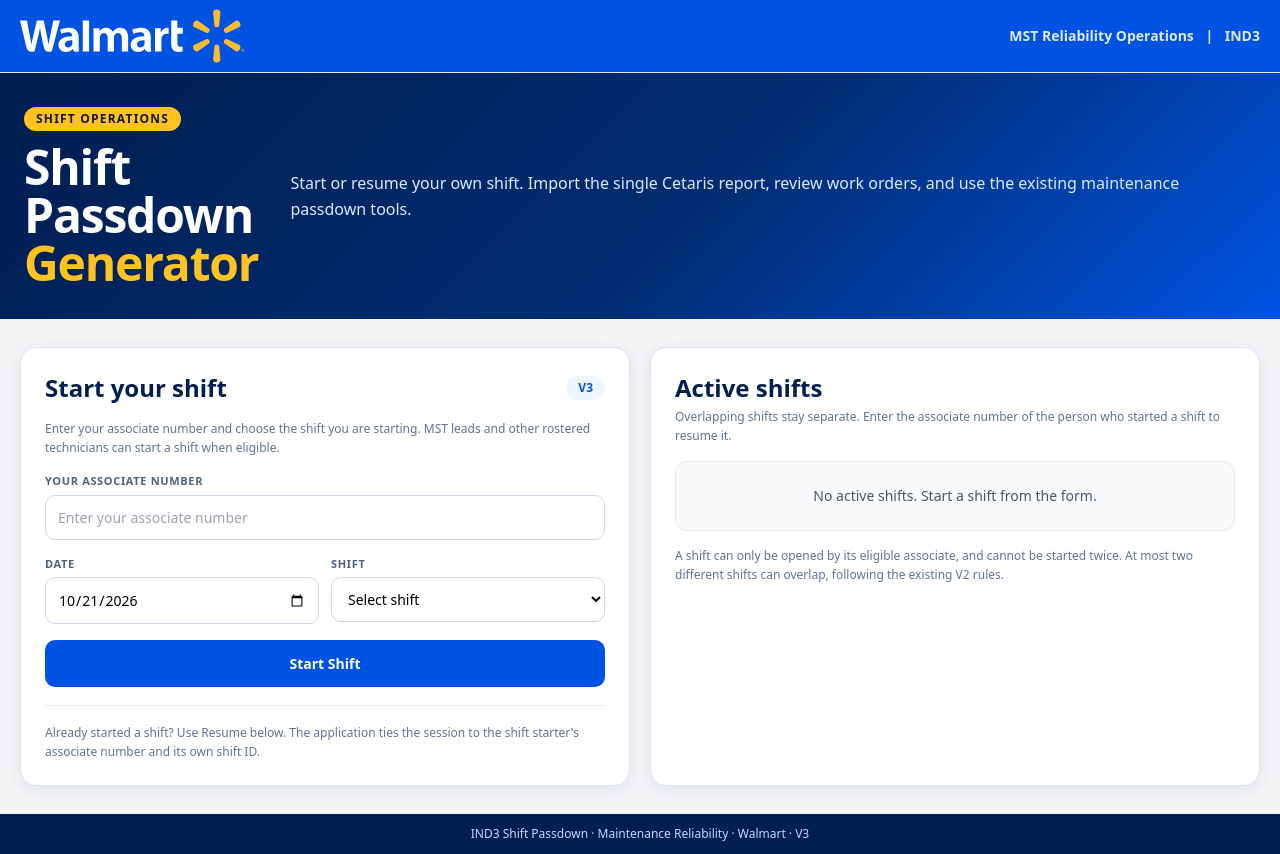
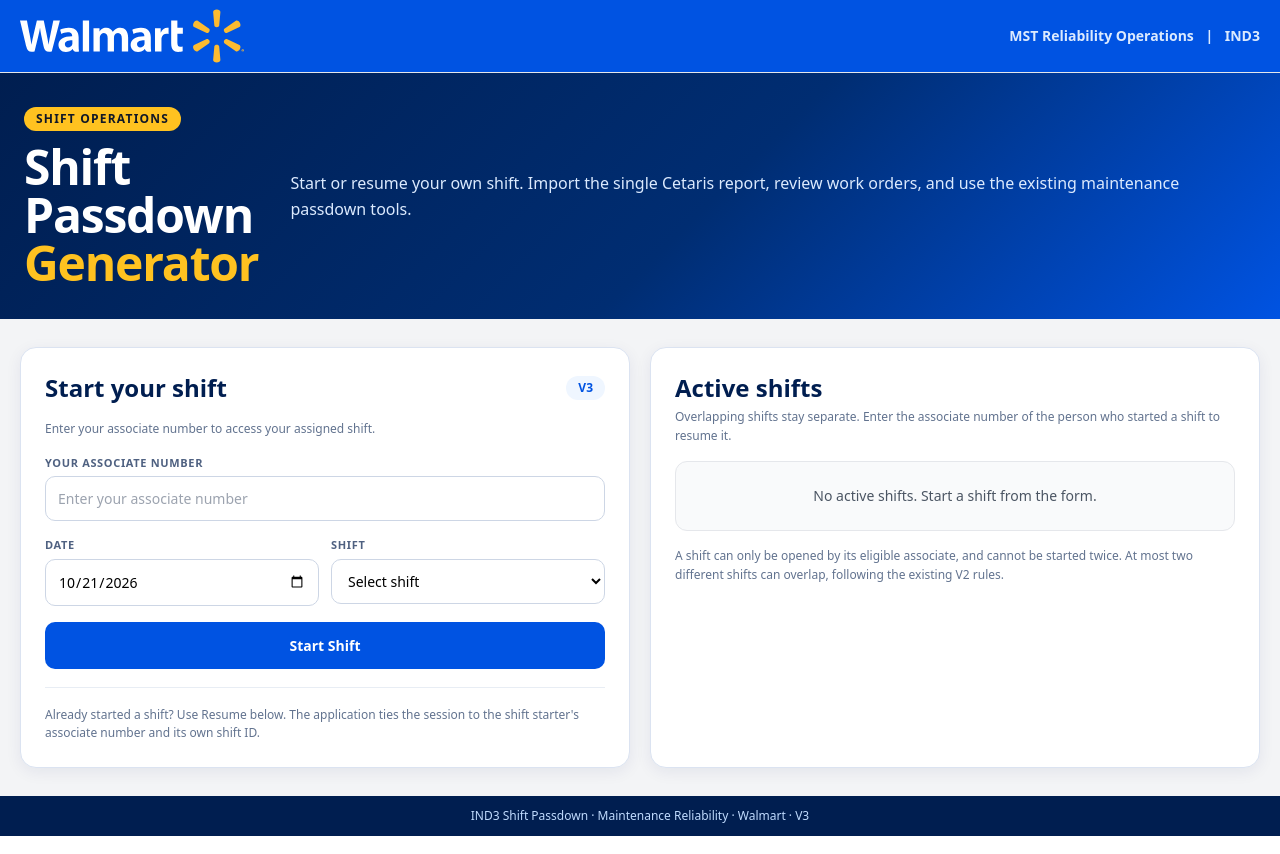
Before and after one commit to zak-isaac/ind3-shift-passdown, a FastAPI app: page /v3/login in a window 1280 px wide. Run offline with FastAPI, Linux system fonts and the light colour scheme; data that the repository does not hold is empty; some libraries are stand-ins or nearby versions.

Commit message:
Clarify V3 shift sign-in instructions

```diff
--- a/templates/v3/login.html
+++ b/templates/v3/login.html
@@ -14,7 +14,7 @@
 </div></section>
 <main class="flex-1 max-w-7xl w-full mx-auto px-5 py-7"><div class="grid grid-cols-1 lg:grid-cols-2 gap-5">
 <section class="v3c"><div class="flex items-center justify-between mb-4"><h2 class="text-wm-dark text-2xl font-black">Start your shift</h2><span class="rounded-full bg-blue-50 text-wm-blue px-3 py-1 text-xs font-black">V3</span></div>
-<p class="v3help mb-4">Enter your associate number and choose the shift you are starting. MST leads and other rostered technicians can start a shift when eligible.</p>
+<p class="v3help mb-4">Enter your associate number to access your assigned shift.</p>
 {% if error %}<div class="v3error mb-4" role="alert">{{ error }}</div>{% endif %}
 <form method="post" action="/v3/login" class="flex flex-col gap-4"><input type="hidden" name="mode" value="start">
 <div><label class="v3label" for="associate_id">Your associate number</label><input class="v3entry" id="associate_id" name="associate_id" inputmode="numeric" autocomplete="off" maxlength="30" required placeholder="Enter your associate number"></div>
```
